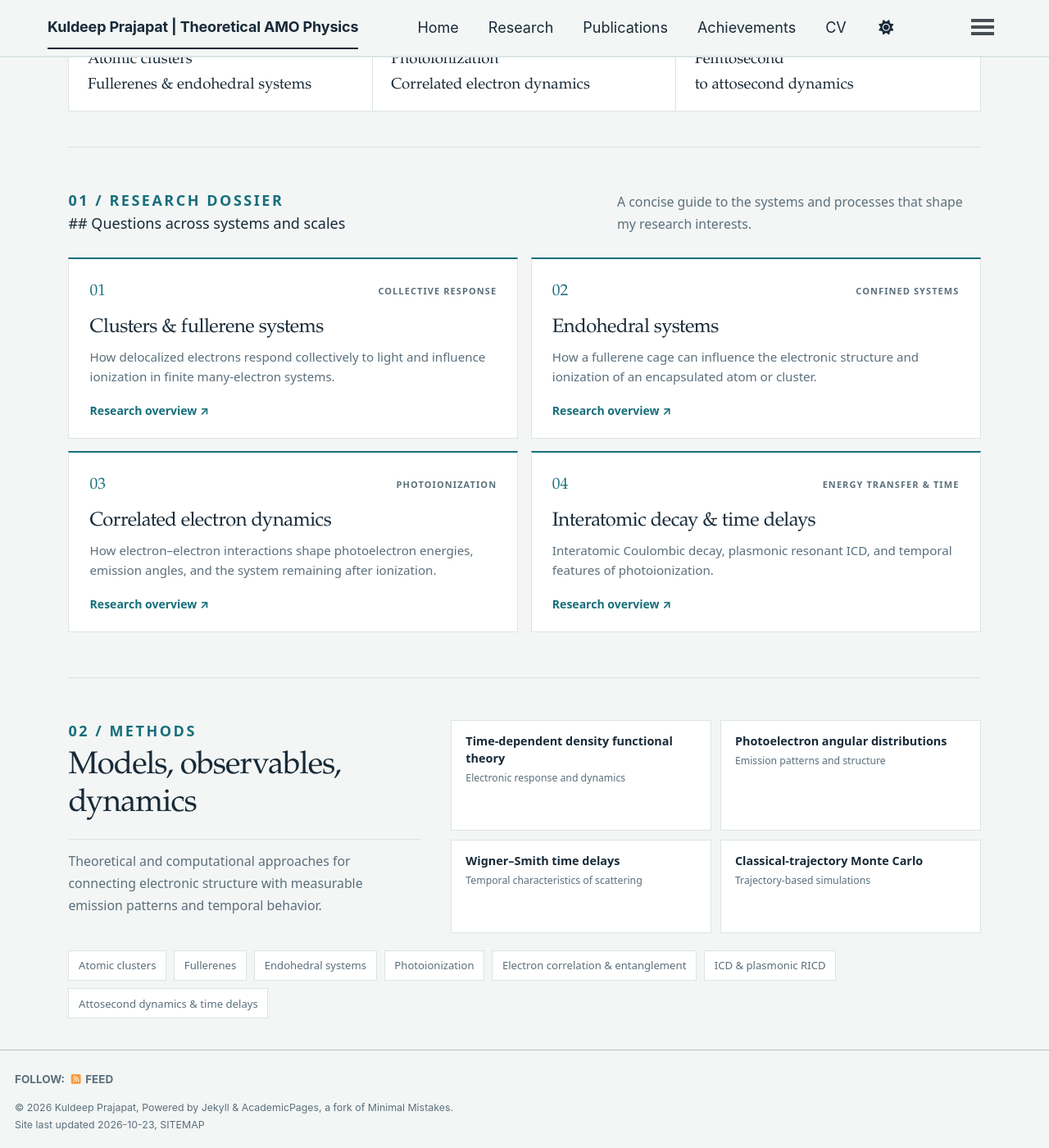
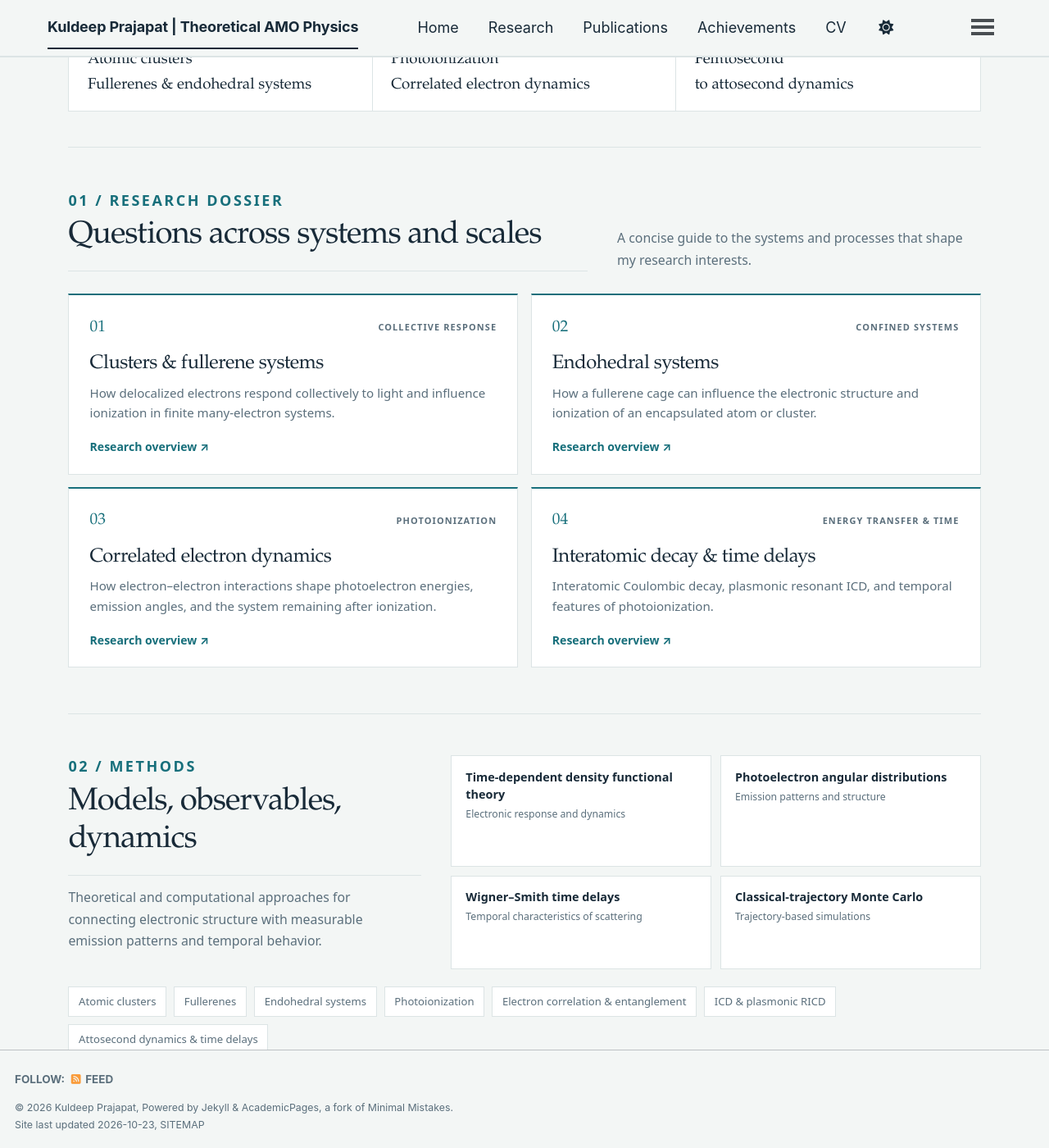
Before and after one commit to PRAJAPAT-KULDEEP/kuldeep-prajapat, a Jekyll site: the page built from _pages/about.md, in a window 1280 px wide and 1400 px high, scrolled down 933 px. Shown: the whole window at 82% size. Built offline with Jekyll 4.4.1, drawn with Linux system fonts in a browser that asks for light colours; a style sheet for code colours, icons or effects is not loaded; some of the changed text lies outside the part shown.

Commit message:
Render homepage section headings correctly

```diff
--- a/_pages/about.md
+++ b/_pages/about.md
@@ -49,7 +49,7 @@ redirect_from:
 
 <section class="kp-section" id="research" markdown="1">
 <div class="section-heading" markdown="1">
-<div>
+<div markdown="1">
 <p class="section-kicker">01 / RESEARCH DOSSIER</p>
 ## Questions across systems and scales
 </div>
@@ -107,7 +107,7 @@ redirect_from:
 
 <section class="kp-section" id="profile" markdown="1">
 <div class="section-heading" markdown="1">
-<div>
+<div markdown="1">
 <p class="section-kicker">03 / ACADEMIC PROFILE</p>
 ## Research, record, and contact
 </div>
```
